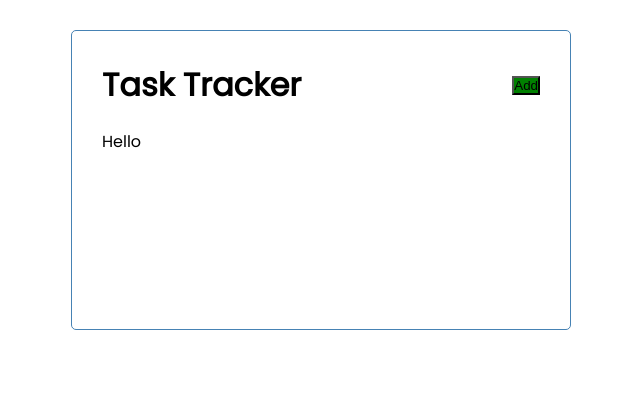
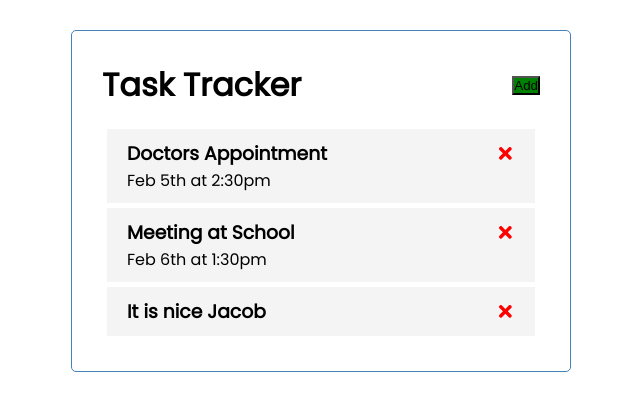
Before and after one commit to Jacobbayisa/react-tracker, a React (Create React App) app: page / in a window 1280 px wide. Shown: the top 410 px of the page, without its empty margins (319-959 px from the left). Built offline with nearby package versions, Linux system fonts and the light colour scheme.

Commit message:
Task comonent added

```diff
--- a/package.json
+++ b/package.json
@@ -8,6 +8,7 @@
     "@testing-library/user-event": "^12.8.3",
     "react": "^17.0.2",
     "react-dom": "^17.0.2",
+    "react-icons": "^4.2.0",
     "react-script": "^2.0.5",
     "react-scripts": "^4.0.3",
     "web-vitals": "^1.1.2"
--- a/src/App.js
+++ b/src/App.js
@@ -1,12 +1,40 @@
 import Header from './components/Header'
-
+import Tasks from './components/Tasks'
+import { useState } from 'react'
 
 
 function App() {
+  const[tasks, setTasks] = useState(
+    [
+      {
+        "id": 1,
+        "text": "Doctors Appointment",
+        "day": "Feb 5th at 2:30pm",
+        "reminder": true
+      },
+      {
+        "id": 2,
+        "text": "Meeting at School",
+        "day": "Feb 6th at 1:30pm",
+        "reminder": true
+      },
+      {
+        "id": 3,
+        "text": "It is nice Jacob",
+        "Day": "Day of your anniversary",
+        "reminder": true
+      }
+    ]
+  )
+
+  //Delete task
+  const deleteTask = () => {
+
+  }
   return (
     <div className="container">
       <Header />
-      Hello
+      <Tasks tasks = {tasks} />
     </div>
   );
 }
--- a/src/components/Button.js
+++ b/src/components/Button.js
@@ -1,7 +1,9 @@
 import PropTypes from 'prop-types'
-const Button = ({ color, text }) => {
+const Button = ({ color, text , onClick }) => {
+
     return (
-        <button style ={{backgroundColor:color}} classNmae='btn'> {text} </button>
+        <button onClick = {onClick} style ={{backgroundColor:color}} classNmae='btn'> {text}
+        </button>
     )
 }
 
@@ -11,6 +13,7 @@ Button.defaultProps = {
 
 Button.propTypes ={
     color:PropTypes.string,
-    text:PropTypes.string
+    text:PropTypes.string,
+    onClick: PropTypes.func,
 }
 export default Button;
--- a/src/components/Header.js
+++ b/src/components/Header.js
@@ -2,10 +2,15 @@ import PropTypes from "prop-types"
 import Button from "./Button"
 
 const Header = ({title}) => {
+
+    const onClick = () => {
+        console.log("you clicked me")
+    }
+
     return (
         <header className="header">
             <h1 > {title}</h1>
-            <Button text = "Add" color ="green"/>
+            <Button onClick ={onClick} text = "Add" color ="green"/>
         </header>
     )
 }
@@ -21,4 +26,5 @@ Header.propTypes = {
 Header.defaultProps = {
     title: "Task Tracker",
 }
+
 export default Header;
--- /dev/null
+++ b/src/components/Task.js
@@ -0,0 +1,13 @@
+import { FaTimes} from 'react-icons/fa'
+
+const Task = ({ task }) => {
+    return(
+        <div className="task">
+            <h3> {task.text} <FaTimes style ={{ color:"red", cursor:"pointer"}}/> </h3>
+            <p> {task.day } </p>
+        </div>
+    )
+
+}
+
+export default Task;
--- /dev/null
+++ b/src/components/Tasks.js
@@ -0,0 +1,14 @@
+import Task from './Task'
+
+const Tasks = ( { tasks }) => {
+
+    return (
+        <>
+         {tasks.map((task) => (
+             <Task key={task.id} task={task} />
+         ))}
+        </>
+    )
+}
+
+export default Tasks;
```
Also changed, not shown: 1 other file (tests, documents, lock files or other folders).
